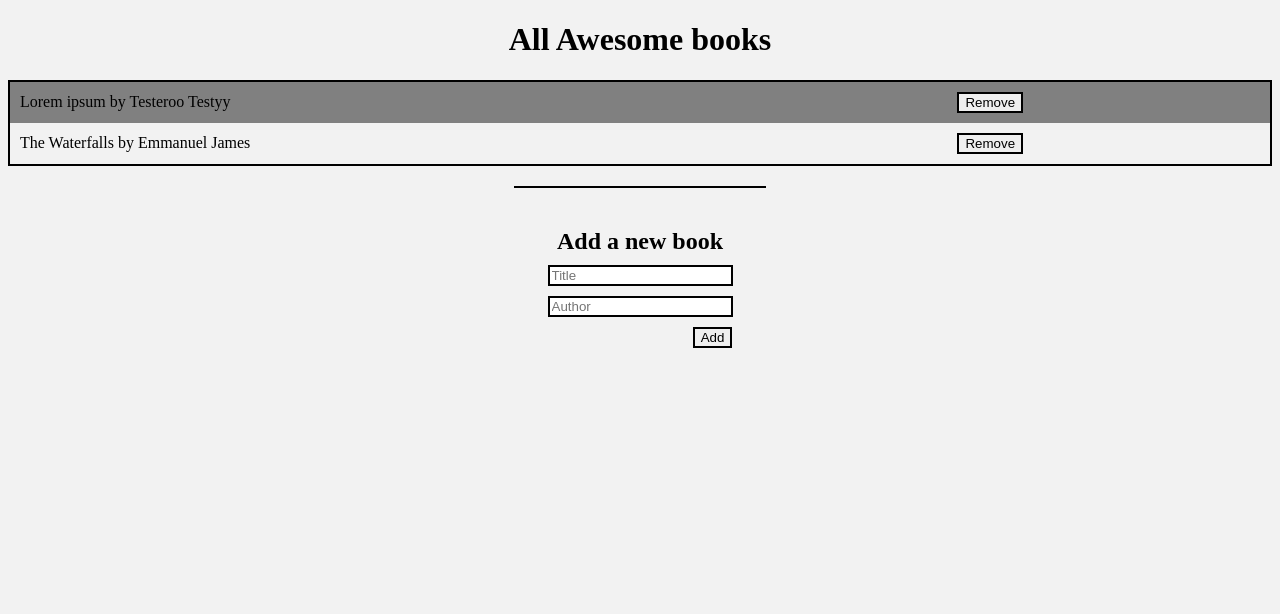
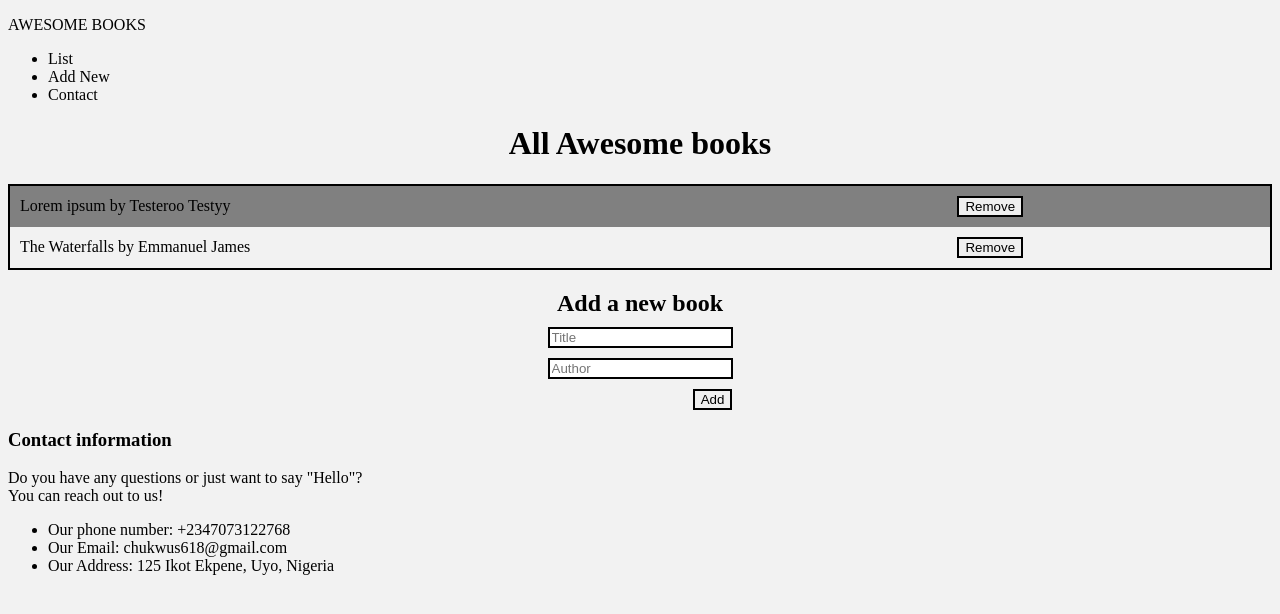
Before and after one commit to chukwus618/Awesome-books, a website: page index.html in a window 1280 px wide. Drawn offline with Linux system fonts and the light colour scheme.

Commit message:
Refactor code into sections for add page and contact page

```diff
--- a/index.html
+++ b/index.html
@@ -7,17 +7,37 @@
   <link rel="stylesheet" href="index.css">
 </head>
 <body>
+	<header>
+		<p>AWESOME BOOKS</p>
+		<nav>
+			<ul class="nav-links">
+				<li>List</li>
+				<li>Add New</li>
+				<li>Contact</li>
+			</ul>
+		</nav>
+	</header>
   <h1>All Awesome books</h1>
   <table id="books-container">
     <tbody></tbody>
   </table>
-    <div id="line"></div>
+	<section id="add-page">
    <form>
      <h2>Add a new book</h2>
      <input id="title" placeholder="Title" type="text" required>
      <input id="author" placeholder="Author" type="text" required>
      <button id="add-btn" type="button">Add</button>
    </form>
+	</section>
+	<section id="contact-page">
+		<h3>Contact information</h3>
+		<p>Do you have any questions or just want to say "Hello"? <br> You can reach out to us!</p>
+		<ul>
+			<li>Our phone number: +2347073122768</li>
+			<li>Our Email: chukwus618@gmail.com</li>
+			<li>Our Address: 125 Ikot Ekpene, Uyo, Nigeria</li>
+		</ul>
+	</section>
   <script src="script.js"></script>
 </body>
 </html>
```
Lines whose indentation alone changed are shown as unchanged.
